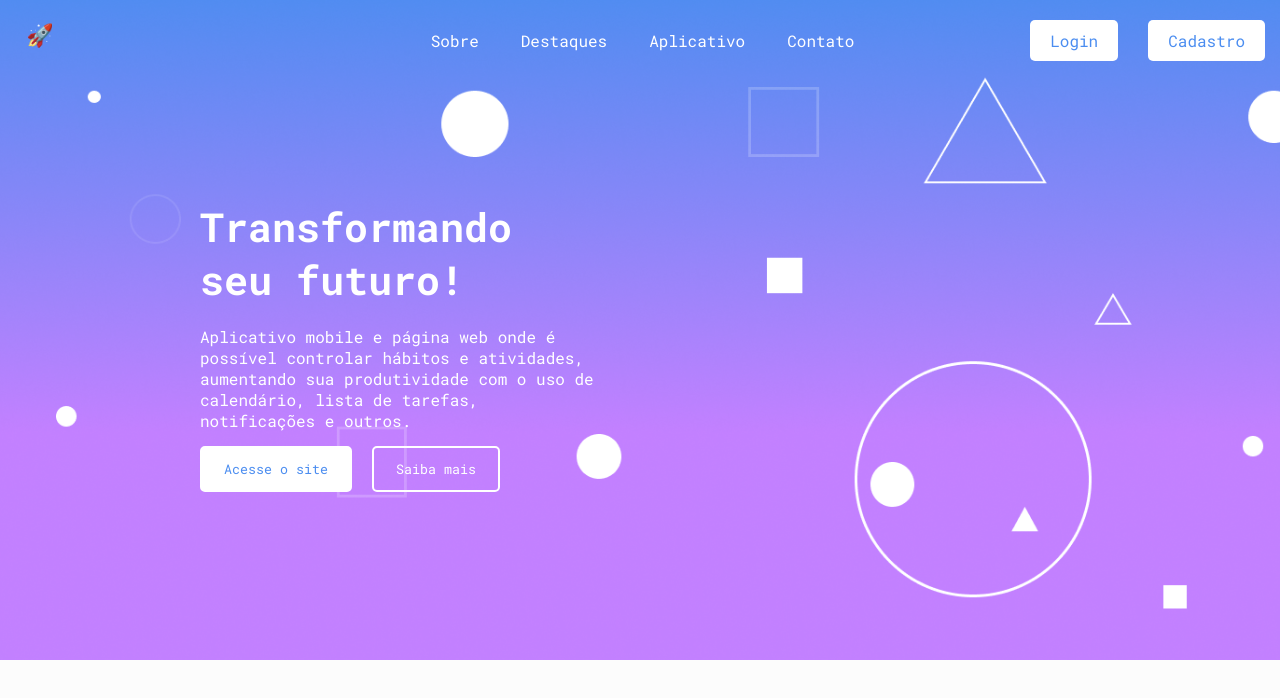
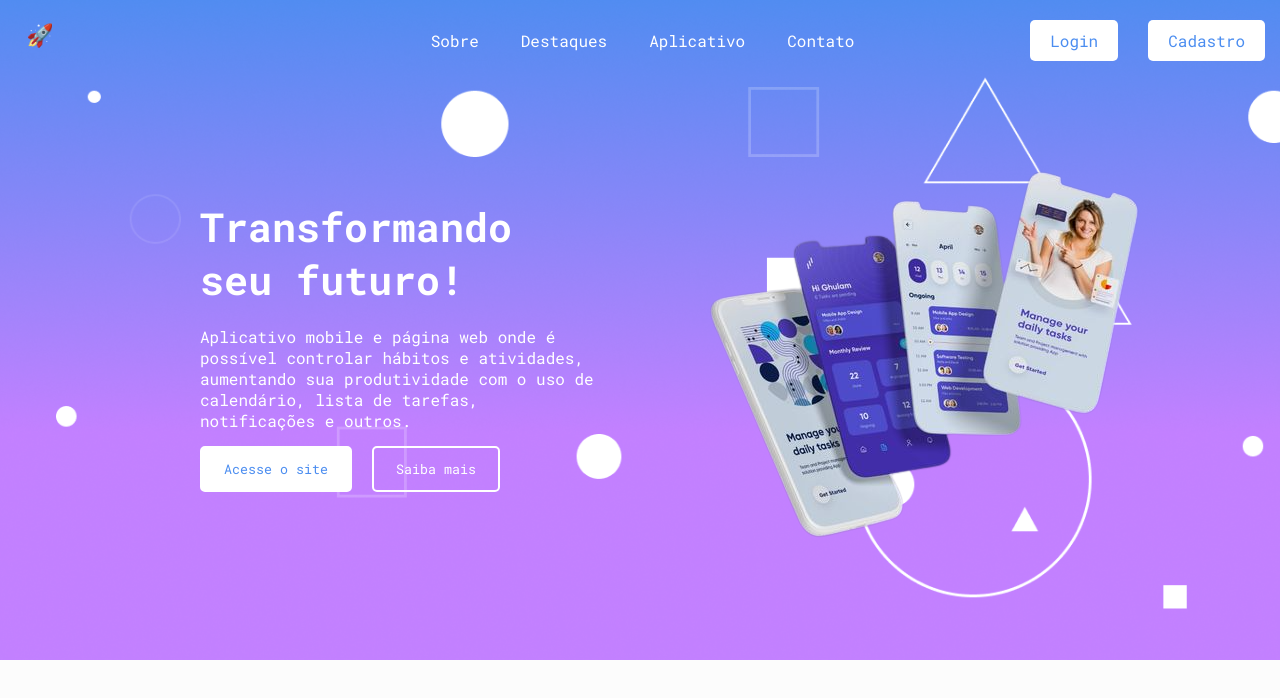
Before and after one commit to Pedroo-Nietoo/Houston, a React (Create React App) app in the folder frontend/: page / in a window 1280 px wide. Shown: the top 698 px of the page. Built offline with nearby package versions, Linux system fonts and the light colour scheme.

Commit message:
fix: added error shown

```diff
--- a/frontend/src/pages/LandingPage/LandingPage.css
+++ b/frontend/src/pages/LandingPage/LandingPage.css
@@ -122,3 +122,8 @@ main {
     height: 660px;
     width: 100%;
 }
+
+.template {
+    margin-left: 50%;
+    margin-top: -300px;
+}
--- a/frontend/src/pages/LandingPage/LandingPage.js
+++ b/frontend/src/pages/LandingPage/LandingPage.js
@@ -1,6 +1,6 @@
 import './LandingPage.css';
 import { Link } from 'react-router-dom';
-
+import templateImg from './assets/template.png';
 export default function LandingPage() {
     return (
         <div>
@@ -33,6 +33,7 @@ export default function LandingPage() {
                     <button className='startButtons access'><Link to="/cadastro">Acesse o site</Link></button>
                     <button className='startButtons about'>Saiba mais</button>
                 </div>
+                <img className='template' src={templateImg} alt='app' />
             </header>
             <main>
             </main>
--- a/frontend/src/pages/auth/Cadastro/Cadastro.js
+++ b/frontend/src/pages/auth/Cadastro/Cadastro.js
@@ -49,8 +49,9 @@ export default function Cadastro() {
                 window.location.replace('/home');
             })
             .catch(error => {
-                let translatedErrorMessage = error.response.data.message[0];
-                if (translatedErrorMessage === "password is not strong enough") {
+                console.log(error.response)
+                let translatedErrorMessage = error.response.data.message;
+                if (translatedErrorMessage[0] === "password is not strong enough") {
                     translatedErrorMessage = "Senha não é forte o suficiente";
                 }
                 setError(translatedErrorMessage);
```
Also changed, not shown: frontend/src/pages/LandingPage/assets/template.png (added).
